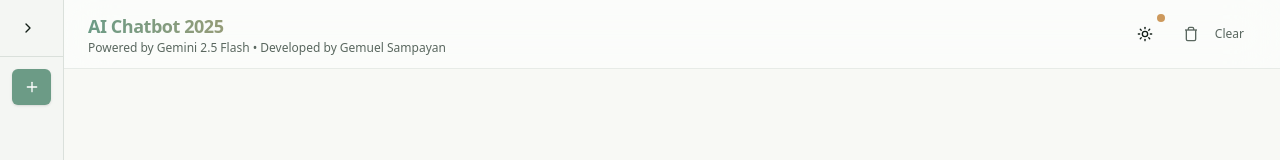
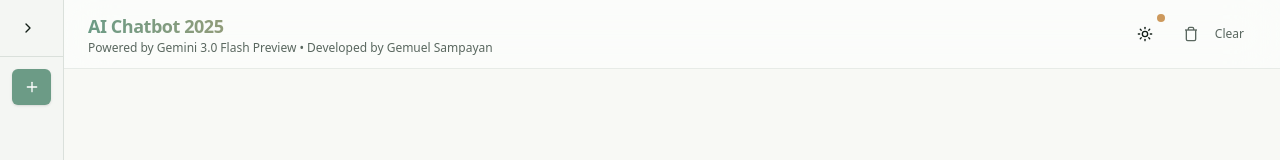
Before and after one commit to Mgtsampayan/Gemini-2.5-flash, a Next.js app: page / in a window 1280 px wide. Shown: the top 160 px of the page. Built offline with nearby package versions, Linux system fonts and the light colour scheme.

Commit message:
feat: implement initial Gemini-powered chat assistant with advanced prompting, response calibration, and tool integration.

```diff
--- a/app/page.tsx
+++ b/app/page.tsx
@@ -261,7 +261,7 @@ export default function Home() {
               <div>
                 <h1 className="text-lg font-semibold text-gradient">AI Chatbot 2025</h1>
                 <p className="text-xs text-muted-foreground">
-                  Powered by Gemini 2.5 Flash • Developed by Gemuel Sampayan
+                  Powered by Gemini 3.0 Flash Preview • Developed by Gemuel Sampayan
                 </p>
               </div>
             </div>
```
